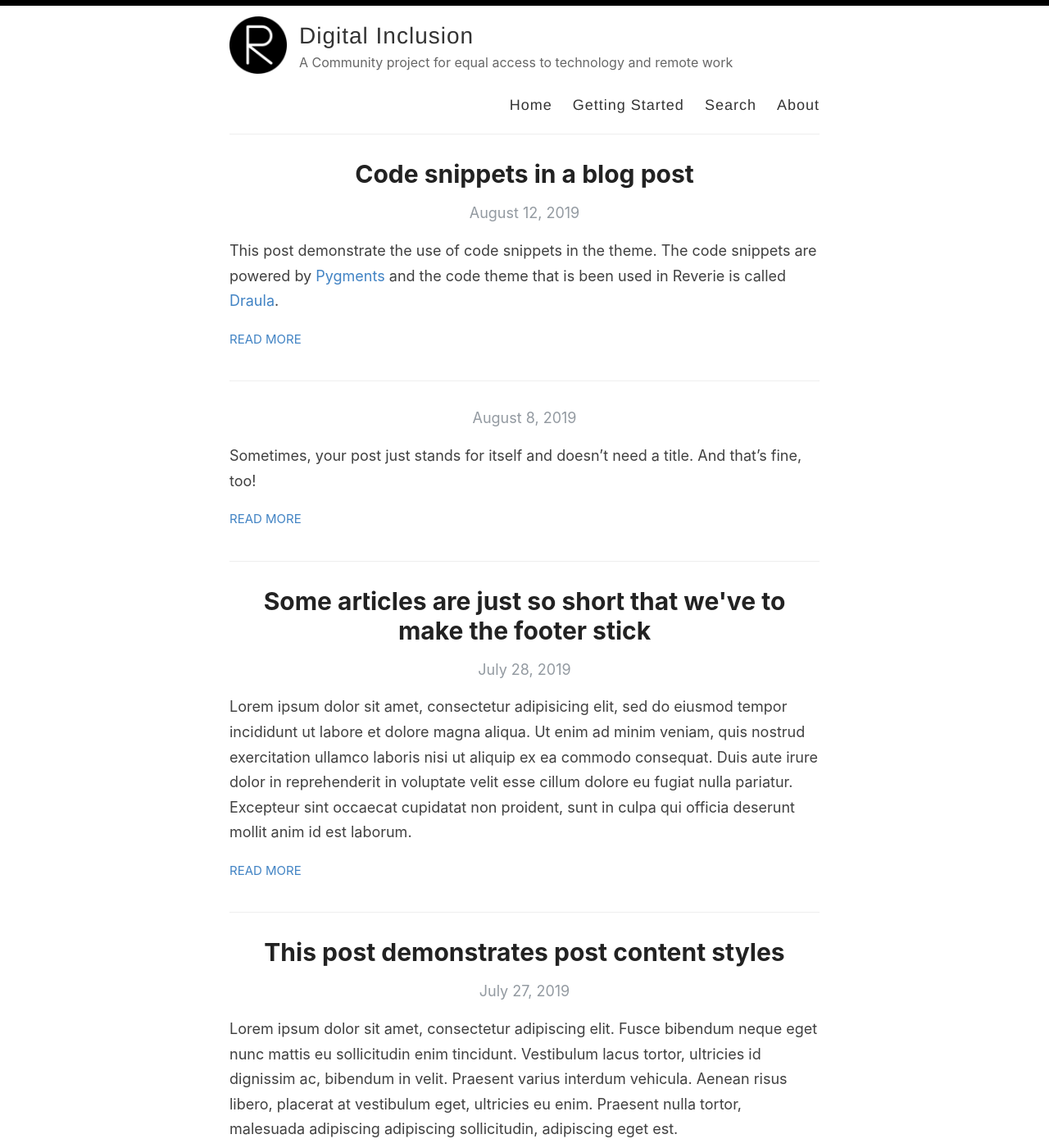
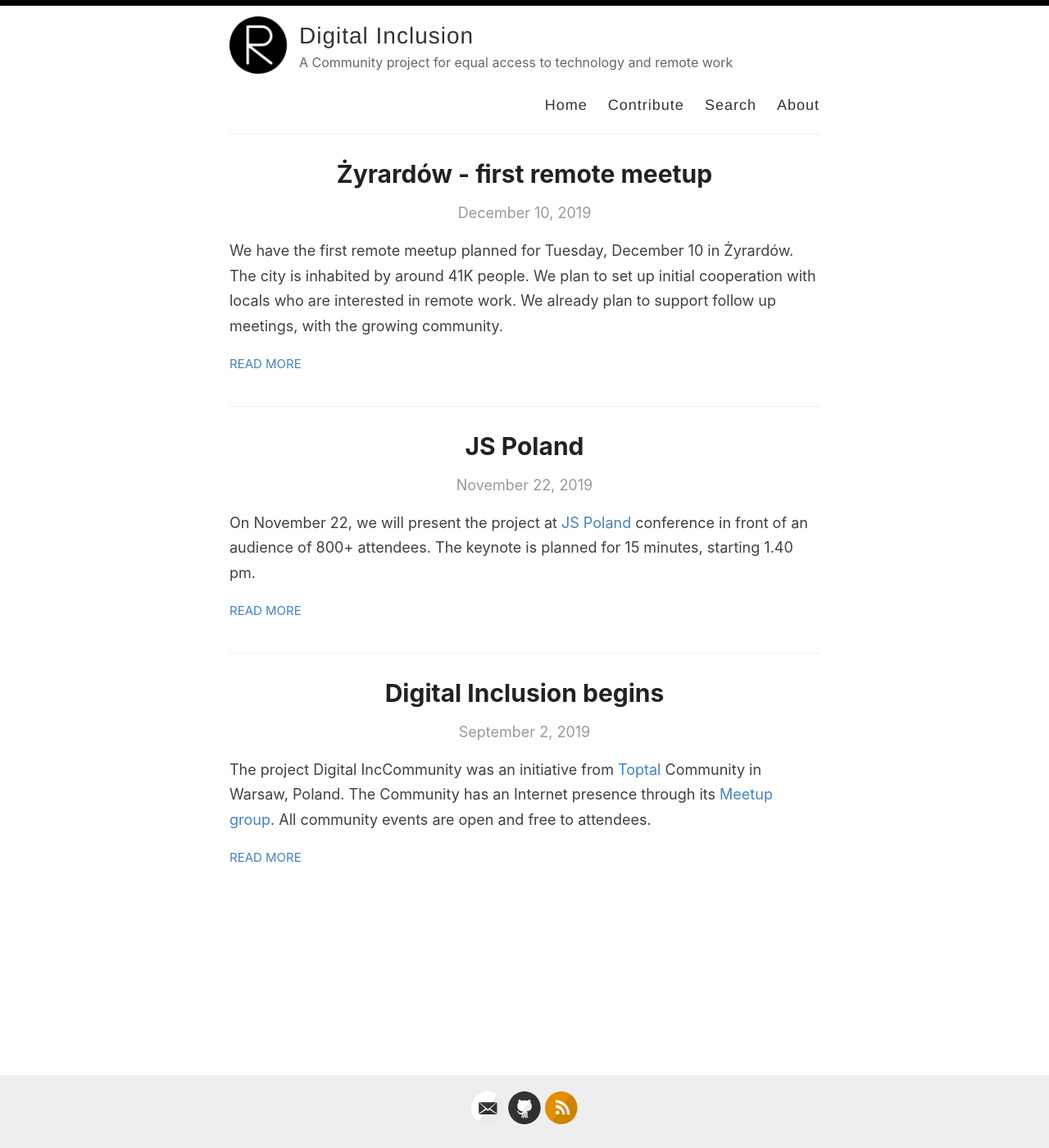
Before and after one commit to digital-inclusion/core, a Jekyll site: the page built from docs/index.html, in a window 1280 px wide and 1400 px high. Shown: the whole window at 82% size. Built offline with Jekyll 4.4.1, drawn with Linux system fonts in a browser that asks for light colours; the list of posts is cut into pages by our own code; part of the change alters nothing that is shown; some of the changed text lies outside the part shown.

Commit message:
full content for webpage #7

````diff
--- a/docs/_config.yml
+++ b/docs/_config.yml
@@ -38,7 +38,7 @@ footer-links:
 
 # Enter your Disqus shortname (not your username) to enable commenting on posts
 # You can find your shortname on the Settings page of your Disqus account
-disqus:
+disqus: digital-inclusion
 
 # Enter your Google Analytics web tracking code (e.g. UA-2110908-2) to activate tracking
 google_analytics: UA-139357919-2
--- a/docs/_layouts/default.html
+++ b/docs/_layouts/default.html
@@ -28,7 +28,7 @@
 
             <nav>
               <a href="{{ site.baseurl }}/">Home</a>
-              <a href="{{ site.baseurl }}/getting-started">Getting Started</a>
+              <a href="{{ site.baseurl }}/contribute">Contribute</a>
               <a href="{{ site.baseurl }}/search">Search</a>
               <a href="{{ site.baseurl }}/about">About</a>
             </nav>
--- a/docs/_pages/about.md
+++ b/docs/_pages/about.md
@@ -4,26 +4,87 @@ title: About
 permalink: /about/
 ---
 
-[Reverie](https://github.com/amitmerchant1990/reverie) is a Jekyll theme which is simple and opinionated. It's actually a fork of [jekyll-now](https://github.com/barryclark/jekyll-now) with some additional features and personal touches which I've implemented to suit my needs for [my blog](https://www.amitmerchant.com).
+**Digital Inclusion** is a community project to facilitate events for leveling digital workplace skills and access to technology. Promoting open source technologies, remote work, open education.
 
-This is a plug-and-play Jekyll theme which you can use on GitHub Pages without even setting up a local environment.
+## Web Presence
 
-## Features
+- [Toptal Warsaw Meetup](https://www.meetup.com/Toptal-Warsaw/)
+- [Project Management board](https://github.com/digital-inclusion/core/projects/1)
+- Website - TBA
 
-- Command-line free fork-first workflow, using GitHub.com to create, customize and post to your blog
-- Fully responsive and mobile optimized base theme
-- Sass/Coffeescript support using Jekyll 2.0
-- Free hosting on your GitHub Pages user site
-- All the SEO goodies comes in-built
-- Markdown blogging
-- Syntax highlighting using Pygments
-    - [Dracula syntax theme](https://draculatheme.com/) included
-- Disqus commenting
-- Google Analytics integration
-- Fuzzy search across blog posts
-- Pagination of posts works out-of-the-box.
-- Categorize posts out-of-the box
-- RSS Feed
-- In-built sitemap
+## Upcoming events
 
-Learn more about it [here](https://github.com/amitmerchant1990/reverie) on how to get started.
+1. JSPoland Conference, Warsaw 22.11.2019
+2. Toptal Community Meetup, Warsaw 3.12.2019
+3. Remote Community Meetup, Żyrardów 10.12.2019
+
+## Initial Goals
+
+1. Host 3 or more meetups, in small cities in Poland. We will be talking about remote work, freelancing and how to start a career in IT. The events are targeted at people who are unprivileged due to the Digital Divide.
+2. Describe a simple and scalable method to organize events including all necessary resources, in an open source format, to empower local communities worldwide
+3. Spread awareness about the project, by presenting keynotes at large IT conferences in Poland and other cities in Europe. First: JS Poland
+
+## Target groups
+
+1. People from communities with limited access to technology and remote work and freelance lifestyles, aged 18+, living in small cities
+2. IT communities around the world, in particular local leaders
+
+## Keynote Pitch
+
+The Digital Divide is a limiter to the potential of millions of people around the world – also in Poland. Away from the glamour of big cities, there are a lot of talented people, who simply don’t know that they can live a different life.
+
+We built communities and hosted meetups in big cities with vibrant IT markets. We shared our experience about the privileges of remote work with thousands of people. Now we want to deliver that message to the people who are away from startup hubs, universities, to small cities where the unemployment rate is higher and where people are technologically unprivileged.
+
+This is a community-driven project. It is free for everyone, all the materials will be published open source. **What’s in it for you?** You can be a force that bridges this Digital Divide by participating in our events, contributing to the materials, and sharing your experience with the less privileged. We can help you do that, and people actually need your help.  A lot of technical people want to change the world. Here’s your chance to change people’s lives!
+
+## Content and materials creation
+
+### Content list
+
+Primary content: meetups - networking events, where experienced remote working freelancers will share their experience and advise people from unprivileged communities, how to start down the career path with remote work.
+
+The project will include the creation of some related materials:
+
+1. PDF print-out, 1-page infographic guide to freelance and remote work
+2. A web page, served via Github Page
+3. An open-source standard method definition for creating community events, in the form of a Github repository (preferable the same one as the website in 2.):
+    1. What subjects to choose
+    2. Which location is suitable
+    3. How to act as host
+    4. How to form a community strategy
+
+### Creation of materials
+
+All work will be carried out either by volunteers or in a decentralized way via Gitcoin https://gitcoin.co/bounties/funder and sponsored partners
+All work tasks will be defined in Github Issues
+
+## Partners
+
+- [Toptal](https://toptal.com)
+- [Multichain Ventures](https://multichain.ventures/)
+- [Hackerspace Trójmiasto](https://hs3.pl/)
+
+## References
+
+### Concepts
+
+- [Wikipedia - Digital Divide](https://en.wikipedia.org/wiki/Digital_divide)
+- [Wikipedia - ICT4D](https://en.wikipedia.org/wiki/Information_and_communication_technologies_for_development)
+- [Wikipedia (PL) - Wykluczenie cyfrowe](https://pl.wikipedia.org/wiki/Wykluczenie_cyfrowe)
+- [Wykluczenie cyfrowe w Polsce - Kancelaria Senatu Grudzień 2015](https://www.senat.gov.pl/gfx/senat/pl/senatopracowania/133/plik/ot-637_internet.pdf)
+
+### NGOs
+
+- [Stowarzyszenie Miasta w Internecie](https://www.mwi.pl/)
+
+### Programs and Projects
+
+- [Latarnicy - Polska Cyfrowa Równych Szans](https://latarnicy.pl/)
+
+#### Completed projects
+
+- [ARGOS - przeciwdziałanie wykluczeniu cyfrowemu dzieci i młodzieży w Warszawie](https://www.edukacja.warszawa.pl/europa/programy-edukacyjne-i-mlodziezowe/14704-argos-przeciwdzialanie-wykluczeniu-cyfrowemu-dzieci-i)
+
+### Research
+
+- [Wykluczenie cyfrowe jako forma wykluczenia społecznego. Przypadek Polski](http://www.mediaispoleczenstwo.ath.bielsko.pl/art/09/18-Kujawski.pdf)
--- /dev/null
+++ b/docs/_pages/contribute.md
@@ -0,0 +1,24 @@
+---
+layout: page
+title: Contribute to the project
+permalink: /contribute/
+---
+
+## Open source collaboration
+
+Please visit our [open source repository on Github](https://github.com/digital-inclusion/core/).
+
+Check out our [contributing guidelines for the community](https://github.com/digital-inclusion/core/blob/master/CONTRIBUTING.md) to get started.
+
+## Partners and sponsors
+
+You can partner with the community if you can bring value to the target group, that is people who have a disadvantage due to the Digital Divide. Some ideas:
+
+- provide volunteers and mentors,
+- give access to internship programmes,
+- sponsor work via [Gitcoin](https://gitcoin.co/),
+- spread the word about the project!
+
+## Slack
+
+Join our Slack: `digitalinclusion-hq.slack.com`.
--- a/docs/_pages/getting-started.md
+++ /dev/null
@@ -1,51 +0,0 @@
----
-layout: page
-title: Getting started with Reverie
-permalink: /getting-started/
----
-
-### Step 1) Fork Reverie to your User Repository
-
-Fork [this repository](https://github.com/amitmerchant1990/reverie), then rename the repository to `yourgithubusername.github.io`.
-
-Alternatively, you can use [Use this template](https://github.com/amitmerchant1990/reverie/generate) button if you want to create a repository with a clean commit history which will use Reverie as a template.
-
-Your Jekyll blog will often be viewable immediately at <https://yourgithubusername.github.io> (if it's not, you can often force it to build by completing step 2)
-
-### Step 2) Customize and view your site
-
-Enter your site name, description, avatar and many other options by editing the `_config.yml` file. You can easily turn on Google Analytics tracking, Disqus commenting and social icons here.
-
-Making a change to `_config.yml` (or any file in your repository) will force GitHub Pages to rebuild your site with jekyll. Your rebuilt site will be viewable a few seconds later at <https://yourgithubusername.github.io> - if not, give it ten minutes as GitHub suggests and it'll appear soon.
-
-### Step 3) Publish your first blog post
-
-Create a new file called `/_posts/2019-2-13-Hello-World.md` to publish your first blog post. That's all you need to do to publish your first blog post! This [Markdown Cheatsheet](https://github.com/adam-p/markdown-here/wiki/Markdown-Cheatsheet) might come in handy while writing the posts.
-
-> You can add additional posts in the browser on GitHub.com too! Just hit the <kbd>Create new file</kbd> button in `/_posts/` to create new content. Just make sure to include the [front-matter](http://jekyllrb.com/docs/frontmatter/) block at the top of each new blog post and make sure the post's filename is in this format: year-month-day-title.md
-
-## Using Categories in Reverie
-
-You can categorize your content based on `categories` in Reverie. For this, you just need to add `categories` in front matter like below:
-
-For adding single category:
-
-```md
-categories: JavaScript
-```
-
-For adding multiple categories:
-
-```md
-categories: [PHP, Laravel]
-```
-
-The contegorized content can be shown over this URL: <https://yourgithubusername.github.io/categories/>
-
-## RSS
-
-The generated [RSS feed](https://en.wikipedia.org/wiki/RSS) of your blog can be found at <https://yourgithubusername.github.io/feed>. You can see the example RSS feed over [here](https://www.amitmerchant.com/reverie/feed).
-
-## Sitemap
-
-The generated sitemap of your blog can be found at <https://yourgithubusername.github.io/sitemap>. You can see the example sitemap feed over [here](https://www.amitmerchant.com/reverie/sitemap).
--- a/docs/_posts/2019-02-13-introducing-reverie-jekyll-theme.md
+++ /dev/null
@@ -1,85 +0,0 @@
----
-layout: post
-title: Introducing Reverie - A ridiculously elegant Jekyll theme
-categories: [Miscellaneous, Jekyll]
----
-
-[Reverie](https://github.com/amitmerchant1990/reverie) is a [Jekyll](https://jekyllrb.com/)-powered theme which is simple and opinionated. It's actually a fork of [jekyll-now](https://github.com/barryclark/jekyll-now) with some additional features and personal touches which I've implemented to suit my needs for my blog.
-
-This is a plug-and-play Jekyll theme which you can use on GitHub Pages without even setting up a local environment.
-
-![](/images/reverie-demo.png)
-
-## Features overview
-
-- Command-line free fork-first workflow, using GitHub.com to create, customize and post to your blog
-- Fully responsive and mobile optimized base theme
-- Sass/Coffeescript support using Jekyll 2.0
-- Free hosting on your GitHub Pages user site
-- All the SEO goodies comes in-built
-- Markdown blogging
-- Syntax highlighting using Pygments
-    - [Dracula syntax theme](https://draculatheme.com/) included
-- Disqus commenting
-- Google Analytics integration
-- Fuzzy search across blog posts
-- Pagination of posts works out-of-the-box.
-- Categorize posts out-of-the box
-- RSS Feed
-- In-built sitemap
-
-<div style="text-align: center;">
- <script async type="text/javascript" src="//cdn.carbonads.com/carbon.js?serve=CE7D6KJY&placement=wwwamitmerchantcom" id="_carbonads_js"></script>
-</div>
-
-## Using Reverie on GitHub Pages
-
-### Step 1) Fork Reverie to your User Repository
-
-Fork [this repository](https://github.com/amitmerchant1990/reverie), then rename the repository to `yourgithubusername.github.io`.
-
-Alternatively, you can use [Use this template](https://github.com/amitmerchant1990/reverie/generate) button if you want to create a repository with a clean commit history which will use Reverie as a template.
-
-Your Jekyll blog will often be viewable immediately at <https://yourgithubusername.github.io> (if it's not, you can often force it to build by completing step 2)
-
-### Step 2) Customize and view your site
-
-Enter your site name, description, avatar and many other options by editing the `_config.yml` file. You can easily turn on Google Analytics tracking, Disqus commenting and social icons here.
-
-Making a change to `_config.yml` (or any file in your repository) will force GitHub Pages to rebuild your site with jekyll. Your rebuilt site will be viewable a few seconds later at <https://yourgithubusername.github.io> - if not, give it ten minutes as GitHub suggests and it'll appear soon.
-
-### Step 3) Publish your first blog post
-
-Create a new file called `/_posts/2019-2-13-Hello-World.md` to publish your first blog post. That's all you need to do to publish your first blog post! This [Markdown Cheatsheet](https://github.com/adam-p/markdown-here/wiki/Markdown-Cheatsheet) might come in handy while writing the posts.
-
-> You can add additional posts in the browser on GitHub.com too! Just hit the <kbd>Create new file</kbd> button in `/_posts/` to create new content. Just make sure to include the [front-matter](http://jekyllrb.com/docs/frontmatter/) block at the top of each new blog post and make sure the post's filename is in this format: year-month-day-title.md
-
-## Using Categories in Reverie
-
-You can categorize your content based on `categories` in Reverie. For this, you just need to add `categories` in front matter like below:
-
-For adding single category:
-
-```md
-categories: JavaScript
-```
-
-For adding multiple categories:
-
-```md
-categories: [PHP, Laravel]
-```
-
-The contegorized content can be shown over this URL: <https://yourgithubusername.github.io/categories/>
-
-## RSS
-
-The generated [RSS feed](https://en.wikipedia.org/wiki/RSS) of your blog can be found at <https://yourgithubusername.github.io/feed>. You can see the example RSS feed over [here](https://www.amitmerchant.com/reverie/feed).
-
-## Sitemap
-
-The generated sitemap of your blog can be found at <https://yourgithubusername.github.io/sitemap>. You can see the example sitemap feed over [here](https://www.amitmerchant.com/reverie/sitemap).
-
-## License
-
-MIT
--- a/docs/_posts/2019-08-08-no-title-posts.md
+++ /dev/null
@@ -1,6 +0,0 @@
----
-layout: post
-title: ""
-categories: Miscellaneous
----
-Sometimes, your post just stands for itself and doesn't need a title. And that's fine, too!
--- /dev/null
+++ b/docs/_posts/2019-09-02-initial-concepts.md
@@ -0,0 +1,11 @@
+---
+layout: post
+title:  Digital Inclusion begins
+categories: [society, IT, Digital Divide, community, events]
+---
+
+The project Digital IncCommunity was an initiative from [Toptal](https://www.toptal.com/) Community in Warsaw, Poland. The Community has an Internet presence through its [Meetup group](https://www.meetup.com/Toptal-Warsaw/). All community events are open and free to attendees.
+
+The founders of the project initiated work on the website and open source availability, which is now granted.
+
+The projects founding partners are [Toptal](https://www.toptal.com/) with the global community of freelancers and [Multichain Ventures](https://multichain.ventures/) who partly sponsored the work and granted access the an internship program.
--- /dev/null
+++ b/docs/_posts/2019-11-22-JS-Poland.md
@@ -0,0 +1,10 @@
+---
+layout: post
+title: JS Poland
+categories: [events,conference]
+---
+On November 22, we will present the project at [JS Poland](https://js-poland.pl/) conference in front of an audience of 800+ attendees. The keynote is planned for 15 minutes, starting 1.40 pm.
+
+The project will be presented to people already familiar with or active in the IT environment. We will try to encourage new volunteers to [contribute to the project](https://digital-inclusion.github.io/core/contribute)
+
+You can read more about the [keynote for JS Poland here](https://js-poland.pl/javascript-michal-mikolajczyk.html).
--- /dev/null
+++ b/docs/_posts/2019-12-10-first-remote-meetup.md
@@ -0,0 +1,9 @@
+---
+layout: post
+title: Żyrardów - first remote meetup
+categories: [events, remote]
+---
+
+We have the first remote meetup planned for Tuesday, December 10 in Żyrardów. The city is inhabited by around 41K people. We plan to set up initial cooperation with locals who are interested in remote work. We already plan to support follow up meetings, with the growing community.
+
+The event is open, but there is a limited number of seats. If you are interested to participate, please reach out to [Michal Mikolajczyk](mailto:michal.mikolajczyk@toptal.com).
--- a/docs/_posts/2019-7-27-this-post-demonstrates-post-content-styles.md
+++ /dev/null
@@ -1,95 +0,0 @@
----
-layout: post
-title: This post demonstrates post content styles
-categories: Miscellaneous
----
-
-Lorem ipsum dolor sit amet, consectetur adipiscing elit. Fusce bibendum neque eget nunc mattis eu sollicitudin enim tincidunt. Vestibulum lacus tortor, ultricies id dignissim ac, bibendum in velit. Praesent varius interdum vehicula. Aenean risus libero, placerat at vestibulum eget, ultricies eu enim. Praesent nulla tortor, malesuada adipiscing adipiscing sollicitudin, adipiscing eget est.
-
-## Some great heading (h2)
-
-Proin convallis mi ac felis pharetra aliquam. Curabitur dignissim accumsan rutrum. In arcu magna, aliquet vel pretium et, molestie et arcu.
-
-Mauris lobortis nulla et felis ullamcorper bibendum. Phasellus et hendrerit mauris. Proin eget nibh a massa vestibulum pretium. Suspendisse eu nisl a ante aliquet bibendum quis a nunc. Praesent varius interdum vehicula. Aenean risus libero, placerat at vestibulum eget, ultricies eu enim. Praesent nulla tortor, malesuada adipiscing adipiscing sollicitudin, adipiscing eget est.
-
-## Another great heading (h2)
-
-Lorem ipsum dolor sit amet, consectetur adipiscing elit. Fusce bibendum neque eget nunc mattis eu sollicitudin enim tincidunt. Vestibulum lacus tortor, ultricies id dignissim ac, bibendum in velit.
-
-### Some great subheading (h3)
-
-Proin convallis mi ac felis pharetra aliquam. Curabitur dignissim accumsan rutrum. In arcu magna, aliquet vel pretium et, molestie et arcu. Mauris lobortis nulla et felis ullamcorper bibendum.
-
-Phasellus et hendrerit mauris. Proin eget nibh a massa vestibulum pretium. Suspendisse eu nisl a ante aliquet bibendum quis a nunc.
-
-### Some great subheading (h3)
-
-Praesent varius interdum vehicula. Aenean risus libero, placerat at vestibulum eget, ultricies eu enim. Praesent nulla tortor, malesuada adipiscing adipiscing sollicitudin, adipiscing eget est.
-
-> This quote will change your life. It will reveal the secrets of the universe, and all the wonders of humanity. Don't misuse it.
-
-Lorem ipsum dolor sit amet, consectetur adipiscing elit. Fusce bibendum neque eget nunc mattis eu sollicitudin enim tincidunt.
-
-### Some great subheading (h3)
-
-Vestibulum lacus tortor, ultricies id dignissim ac, bibendum in velit. Proin convallis mi ac felis pharetra aliquam. Curabitur dignissim accumsan rutrum.
-
-```html
-<html>
-  <head>
-  </head>
-  <body>
-    <p>Hello, World!</p>
-  </body>
-</html>
-```
-
-
-In arcu magna, aliquet vel pretium et, molestie et arcu. Mauris lobortis nulla et felis ullamcorper bibendum. Phasellus et hendrerit mauris.
-
-#### You might want a sub-subheading (h4)
-
-In arcu magna, aliquet vel pretium et, molestie et arcu. Mauris lobortis nulla et felis ullamcorper bibendum. Phasellus et hendrerit mauris.
-
-In arcu magna, aliquet vel pretium et, molestie et arcu. Mauris lobortis nulla et felis ullamcorper bibendum. Phasellus et hendrerit mauris.
-
-#### But it's probably overkill (h4)
-
-In arcu magna, aliquet vel pretium et, molestie et arcu. Mauris lobortis nulla et felis ullamcorper bibendum. Phasellus et hendrerit mauris.
-
-### Oh hai, an unordered list!!
-
-In arcu magna, aliquet vel pretium et, molestie et arcu. Mauris lobortis nulla et felis ullamcorper bibendum. Phasellus et hendrerit mauris.
-
-- First item, yo
-- Second item, dawg
-- Third item, what what?!
-- Fourth item, fo sheezy my neezy
-
-### Oh hai, an ordered list!!
-
-In arcu magna, aliquet vel pretium et, molestie et arcu. Mauris lobortis nulla et felis ullamcorper bibendum. Phasellus et hendrerit mauris.
-
-1. First item, yo
-2. Second item, dawg
-3. Third item, what what?!
-4. Fourth item, fo sheezy my neezy
-
-
-
-## Headings are cool! (h2)
-
-Proin eget nibh a massa vestibulum pretium. Suspendisse eu nisl a ante aliquet bibendum quis a nunc. Praesent varius interdum vehicula. Aenean risus libero, placerat at vestibulum eget, ultricies eu enim. Praesent nulla tortor, malesuada adipiscing adipiscing sollicitudin, adipiscing eget est.
-
-Praesent nulla tortor, malesuada adipiscing adipiscing sollicitudin, adipiscing eget est.
-
-Proin eget nibh a massa vestibulum pretium. Suspendisse eu nisl a ante aliquet bibendum quis a nunc.
-
-### Tables
-
-|Title 1               | Title 2               | Title 3               | Title 4              |
-|--------------------- | --------------------- | --------------------- | ---------------------|
-|lorem                 | lorem ipsum           | lorem ipsum dolor     | lorem ipsum dolor sit|
-|lorem ipsum dolor sit | lorem ipsum dolor sit | lorem ipsum dolor sit | lorem ipsum dolor sit|
-|lorem ipsum dolor sit | lorem ipsum dolor sit | lorem ipsum dolor sit | lorem ipsum dolor sit|
-|lorem ipsum dolor sit | lorem ipsum dolor sit | lorem ipsum dolor sit | lorem ipsum dolor sit|
--- a/docs/_posts/2019-7-28-super-short-article.md
+++ /dev/null
@@ -1,7 +0,0 @@
----
-layout: post
-title: Some articles are just so short that we've to make the footer stick
-categories: Miscellaneous
----
-
-Lorem ipsum dolor sit amet, consectetur adipisicing elit, sed do eiusmod tempor incididunt ut labore et dolore magna aliqua. Ut enim ad minim veniam, quis nostrud exercitation ullamco laboris nisi ut aliquip ex ea commodo consequat. Duis aute irure dolor in reprehenderit in voluptate velit esse cillum dolore eu fugiat nulla pariatur. Excepteur sint occaecat cupidatat non proident, sunt in culpa qui officia deserunt mollit anim id est laborum.
--- a/docs/_posts/2019-8-12-code-snippets.md
+++ /dev/null
@@ -1,42 +0,0 @@
----
-layout: post
-title:  Code snippets in a blog post
-categories: [HTML,Code]
----
-
-This post demonstrate the use of code snippets in the theme. The code snippets are powered by [Pygments](http://pygments.org/) and the code theme that is been used in Reverie is called [Draula](https://draculatheme.com/).
-
-This is a raw snippet:
-
-```
-hello world
-123
-This is a text snippet
-```
-
-This is a PHP snippet:
-
-```php
-<?php
-    echo 'Hello, World!';
-?>
-```
-
-This is a JavaScript snippet:
-
-```js
-const add = (a, b) => a + b
-const minus = (a, b) => a - b
-
-console.log(add(100,200))  // 300
-console.log(minus(100,200))  // -100
-```
-
-This is a Python snippet:
-
-```python
-def say_hello():
-    print("hello world!")
-
-say_hello()   // "hello world!"
-```
````
Also changed, not shown: README.md.
